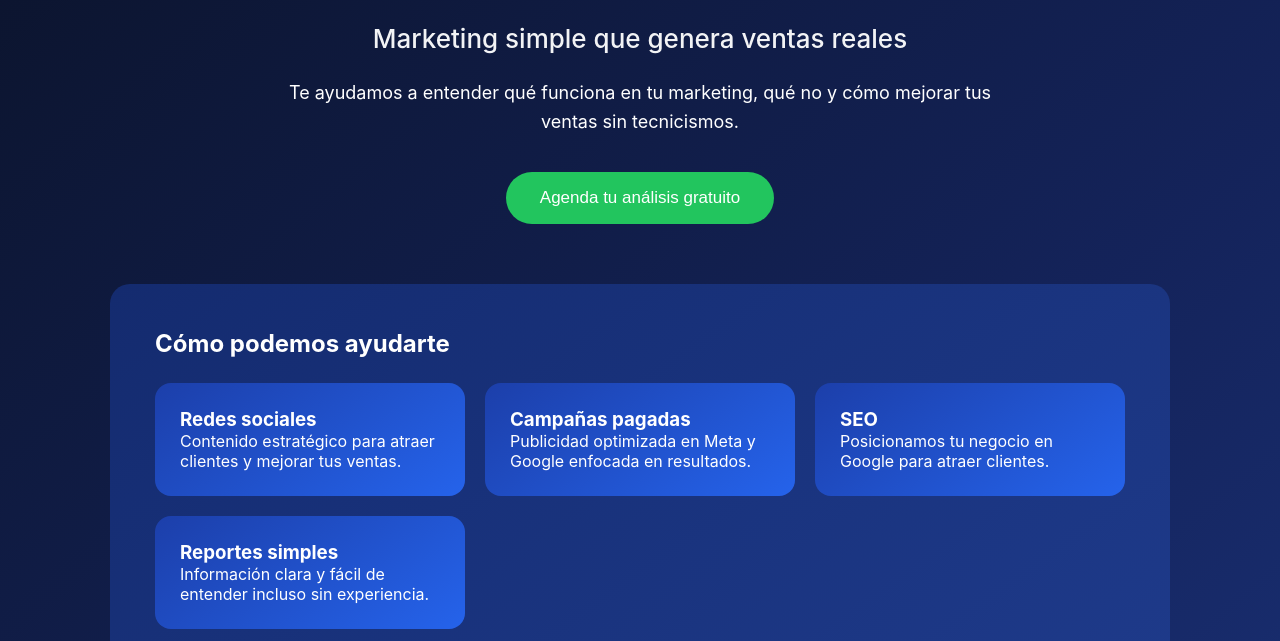
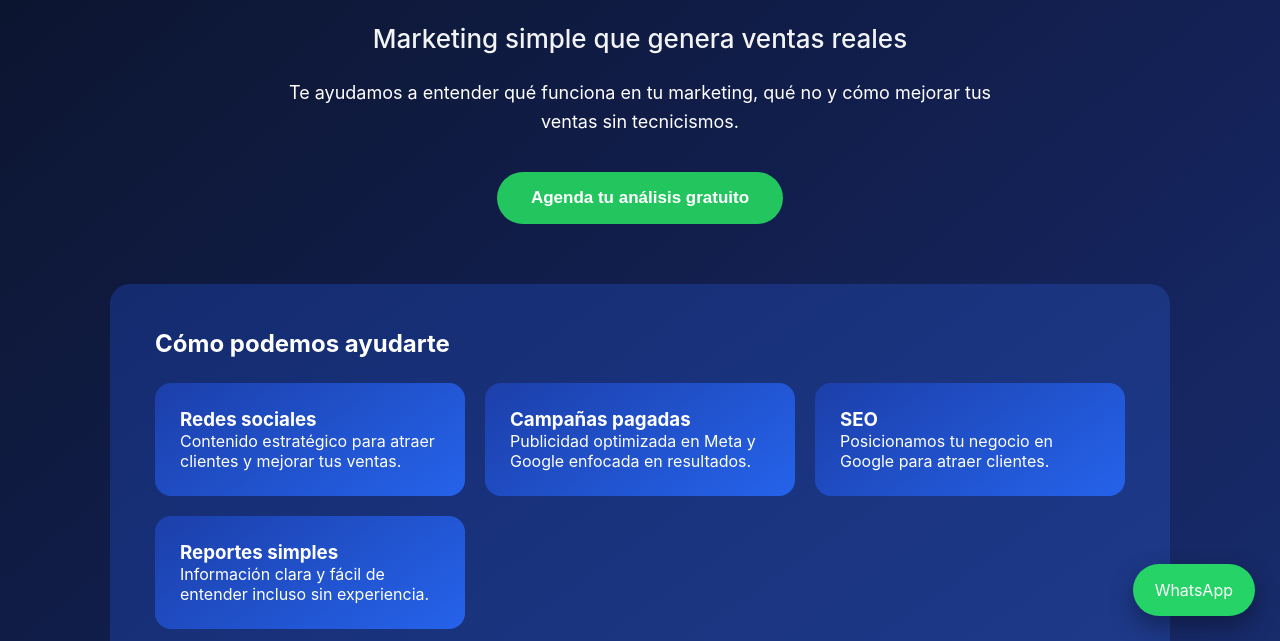
Before and after one commit to eloisadesigns/aulumen, a plain HTML site: page index.html in a window 1280 px wide. Shown: the part 159-800 px from the top of the page. Drawn offline with Linux system fonts and the light colour scheme.

Commit message:
Update index.html

```diff
--- a/index.html
+++ b/index.html
@@ -101,6 +101,8 @@ cursor:pointer;
 
 transition:.3s;
 
+font-weight:bold;
+
 }
 
 .cta button:hover{
@@ -191,7 +193,7 @@ margin-top:10px;
 
 }
 
-/* FORMULARIO (único blanco) */
+/* FORMULARIO */
 
 .form-section{
 
@@ -254,6 +256,34 @@ transition:.3s;
 button.submit:hover{
 
 background:#1d4ed8;
+
+}
+
+/* BOTON WHATSAPP */
+
+.whatsapp{
+
+position:fixed;
+
+bottom:25px;
+
+right:25px;
+
+background:#25D366;
+
+color:white;
+
+padding:16px 22px;
+
+border-radius:50px;
+
+font-size:16px;
+
+text-decoration:none;
+
+box-shadow:0 10px 25px rgba(0,0,0,.35);
+
+z-index:1000;
 
 }
 
@@ -415,9 +445,11 @@ Déjanos tu correo y te contactaremos para agendar
 tu análisis de marketing sin costo.
 </p>
 
-<form>
+<form action="https://formsubmit.co/eloisa.santana.cruz@gmail.com" method="POST">
 
-<input type="email" placeholder="Tu correo electrónico" required>
+<input type="email" name="email" placeholder="Tu correo electrónico" required>
+
+<input type="hidden" name="_captcha" value="false">
 
 <button class="submit">
 Quiero mi sesión
@@ -429,5 +461,15 @@ Quiero mi sesión
 
 </div>
 
+<!-- BOTON WHATSAPP -->
+
+<a class="whatsapp"
+href="https://wa.me/527291348968?text=Hola%20quiero%20agendar%20mi%20análisis%20de%20marketing"
+target="_blank">
+
+WhatsApp
+
+</a>
+
 </body>
 </html>
```
